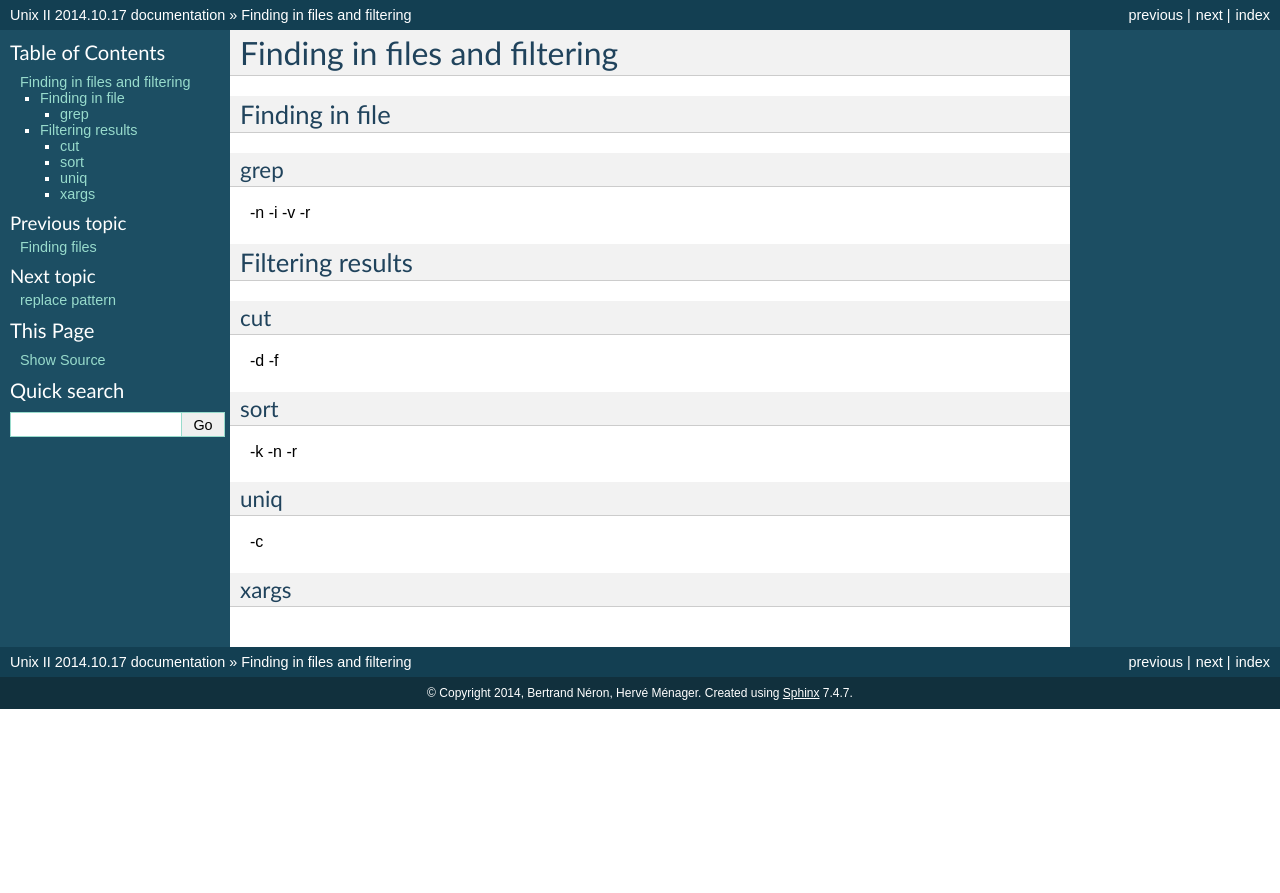
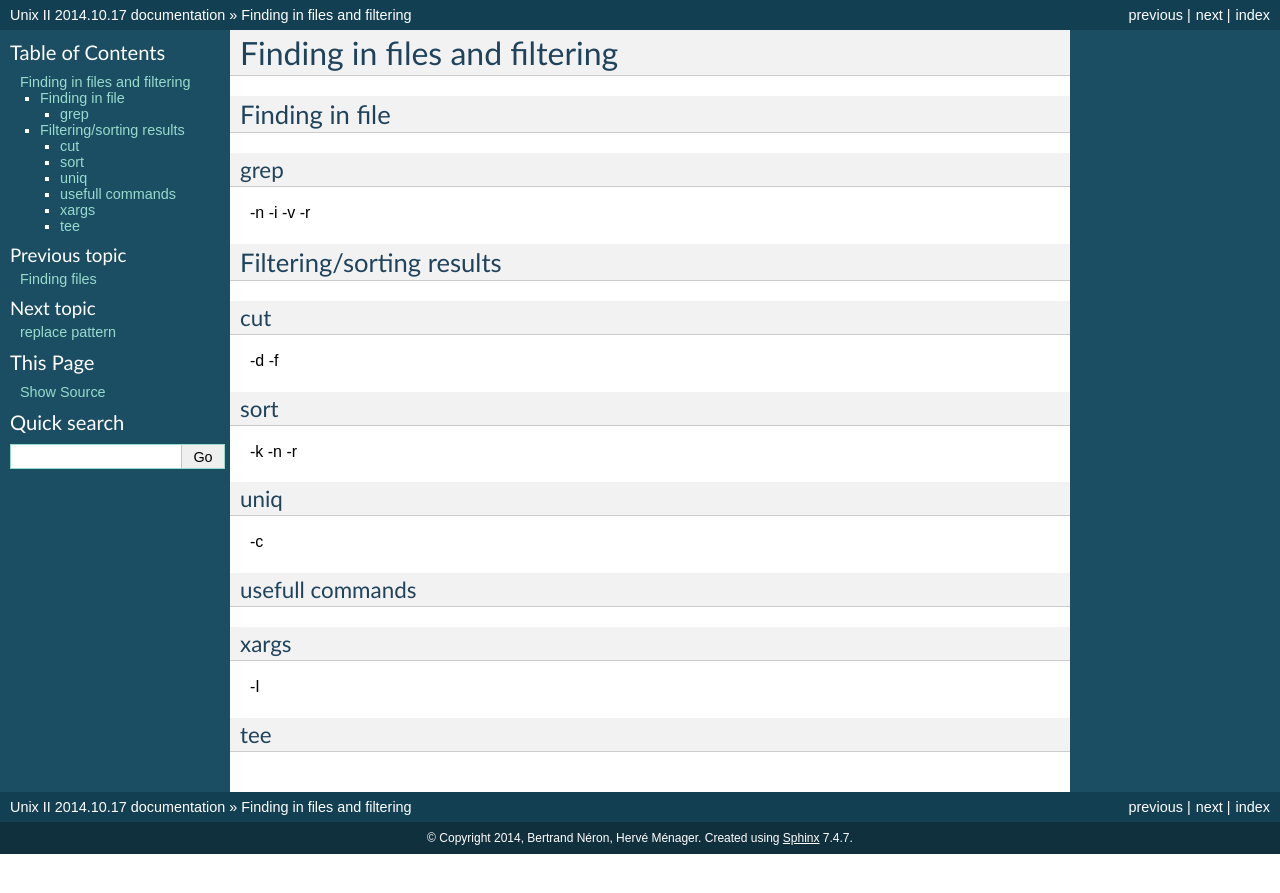
Before and after one commit to C3BI-pasteur-fr/unix-training, a Sphinx documentation site: the page built from unix-II/source/Finding_In_Files.rst, in a window 1280 px wide. Shown: the top 893 px of the page. Built offline with Sphinx 7.4.7, drawn with Linux system fonts in a browser that asks for light colours; formulas are drawn with MathJax 3.

Commit message:
add reminder about tee command

```diff
--- a/unix-II/source/Finding_In_Files.rst
+++ b/unix-II/source/Finding_In_Files.rst
@@ -18,9 +18,9 @@ grep
 -v
 -r
 
-=================
-Filtering results
-=================
+=========================
+Filtering/sorting results
+=========================
 
 
 cut
@@ -41,5 +41,13 @@ uniq
 
 -c
 
+usefull commands
+================
+
 xargs
 =====
+
+-I
+
+tee
+===
```
